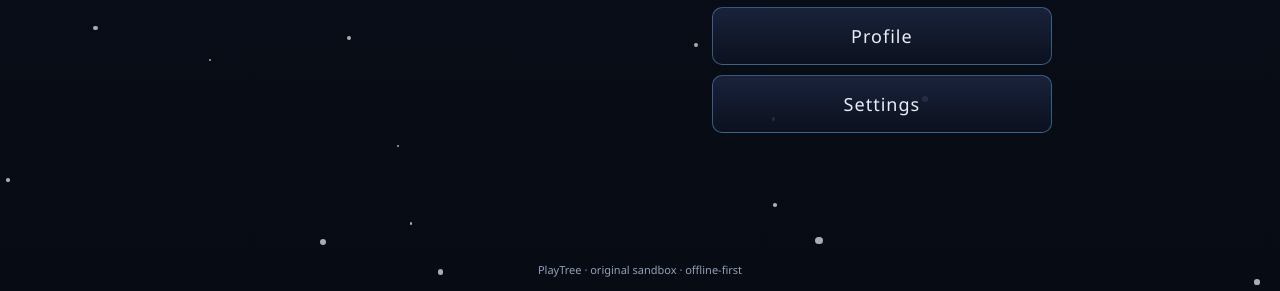
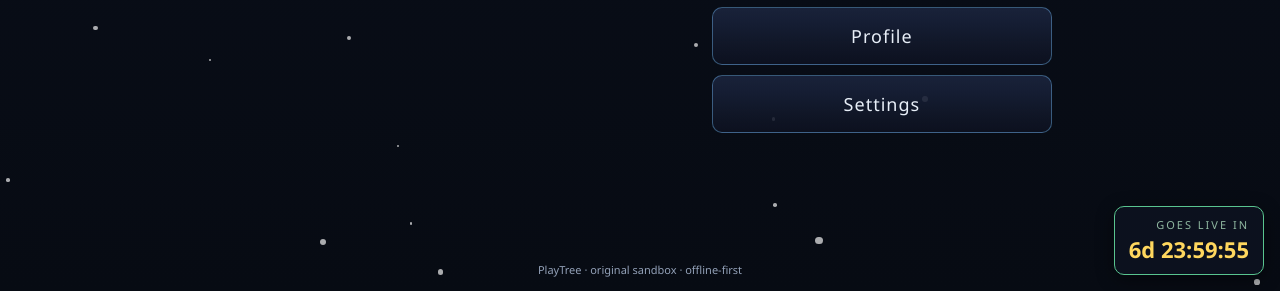
Before and after one commit to GoStudios-Real/PlayTree, an Electron app: page index.html in a window 1280 px wide. Shown: the part 509-800 px from the top of the page. Drawn offline with nearby package versions, Linux system fonts and the light colour scheme.

Commit message:
Add go-live countdown and LIVE banner to the PlayTree page

```diff
--- a/index.html
+++ b/index.html
@@ -25,6 +25,62 @@
     <div class="loader-bar"><div class="loader-fill" id="loaderFill"></div></div>
     <p class="loader-text" id="loaderText">Planting the seed...</p>
   </div>
+
+  <!-- Go-live countdown: matches the game EXE (first launch/visit + 7 days) -->
+  <div id="goLive" aria-live="polite">
+    <span id="goLiveLabel">GOES LIVE IN</span>
+    <span id="goLiveTime">--d --:--:--</span>
+  </div>
+  <style>
+    #goLive {
+      position: fixed; right: 16px; bottom: 16px; z-index: 99999;
+      display: flex; flex-direction: column; gap: 2px; align-items: flex-end;
+      background: rgba(14, 19, 32, .92); border: 1px solid #59c48f;
+      border-radius: 10px; padding: 10px 14px;
+      font-family: "Segoe UI", system-ui, sans-serif; color: #cfe9da;
+      box-shadow: 0 4px 18px rgba(0, 0, 0, .45); user-select: none;
+    }
+    #goLiveLabel { font-size: 11px; letter-spacing: 2px; color: #8fb7a0; }
+    #goLiveTime  { font-size: 22px; font-weight: 700; color: #ffd75e; font-variant-numeric: tabular-nums; }
+    #goLive.live { border-color: #ffd75e; animation: livePulse 1.2s ease-in-out infinite; }
+    #goLive.live #goLiveLabel { color: #ffd75e; }
+    #goLive.live #goLiveTime  { color: #59ff9d; font-size: 26px; }
+    @keyframes livePulse {
+      0%, 100% { box-shadow: 0 0 0 rgba(89, 255, 157, 0); transform: scale(1); }
+      50%      { box-shadow: 0 0 24px rgba(89, 255, 157, .55); transform: scale(1.03); }
+    }
+  </style>
+  <script>
+    (function () {
+      var KEY = "playtree_go_live";
+      var DAYS = 7; // keep in sync with config.py GO_LIVE_DAYS
+      var goLive = parseInt(localStorage.getItem(KEY), 10);
+      if (!goLive || isNaN(goLive) || goLive <= 0) {
+        goLive = Date.now() + DAYS * 86400000;
+        localStorage.setItem(KEY, String(goLive));
+      }
+      var box = document.getElementById("goLive");
+      var label = document.getElementById("goLiveLabel");
+      var time = document.getElementById("goLiveTime");
+      function pad(n) { return (n < 10 ? "0" : "") + n; }
+      function tick() {
+        var ms = goLive - Date.now();
+        if (ms <= 0) {
+          box.classList.add("live");
+          label.textContent = "WE ARE";
+          time.textContent = "LIVE!";
+          return;
+        }
+        var d = Math.floor(ms / 86400000);
+        var h = Math.floor(ms % 86400000 / 3600000);
+        var m = Math.floor(ms % 3600000 / 60000);
+        var s = Math.floor(ms % 60000 / 1000);
+        time.textContent = d + "d " + pad(h) + ":" + pad(m) + ":" + pad(s);
+        setTimeout(tick, 1000);
+      }
+      tick();
+    })();
+  </script>
   <script type="module" src="src/main.js"></script>
 </body>
 </html>
```
